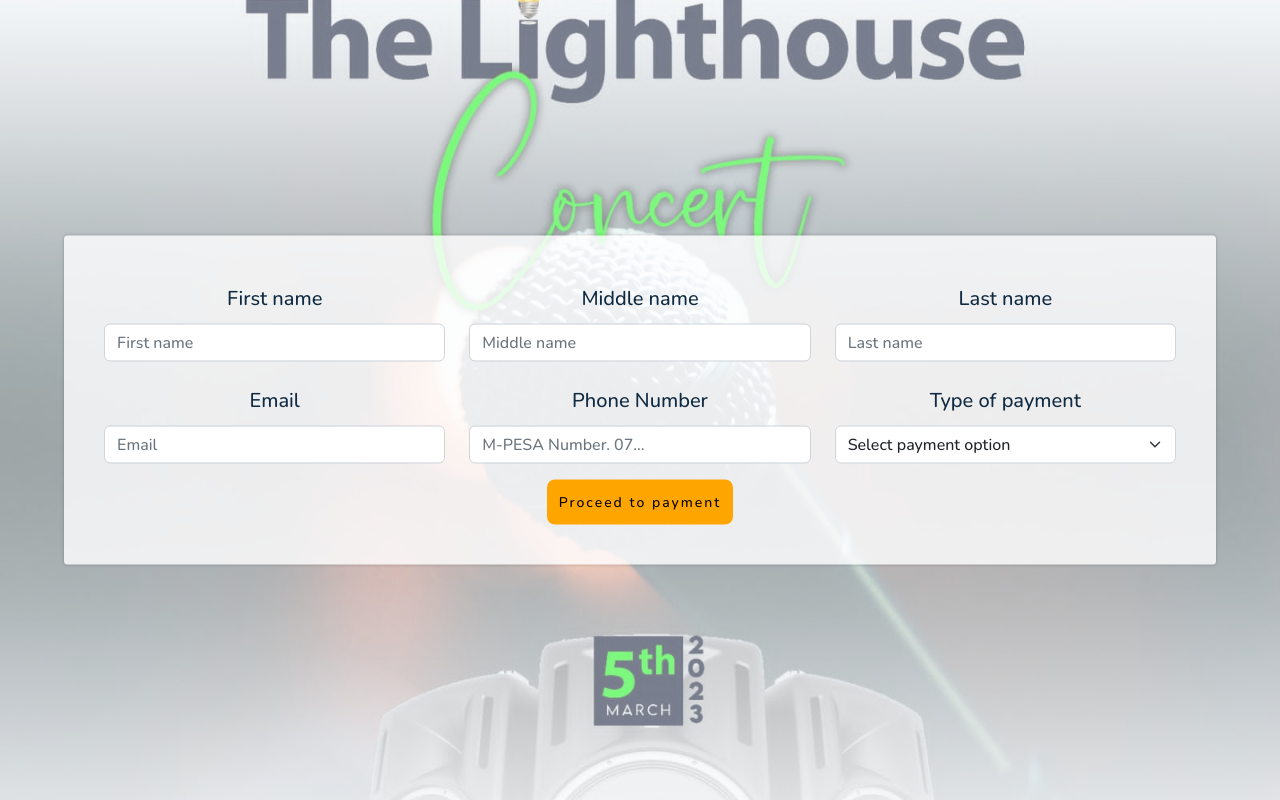
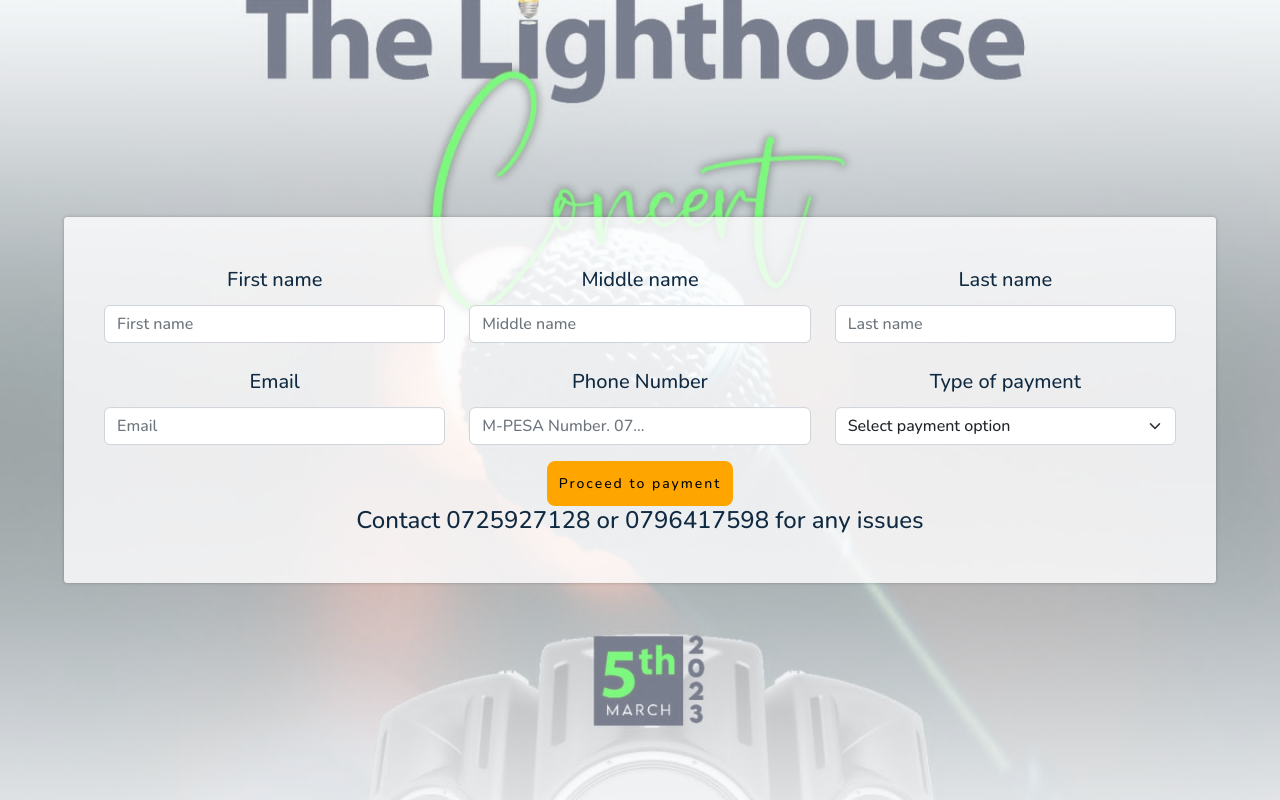
Before and after one commit to Ian-Mc-Okeyo/concert-front-end, a React (Create React App) app: page /buy in a window 1280 px wide. Built offline with nearby package versions, Linux system fonts and the light colour scheme.

Commit message:
Update createAttendee.js

```diff
--- a/src/components/createAttendee.js
+++ b/src/components/createAttendee.js
@@ -264,6 +264,7 @@
                 </div>
                 <button className="" type="submit" disabled={isSubmitting} style={{borderRadius: '0.5rem'}}> {isLoading ? <ReactLoading type="bars" color="white" height={20} width={20} />: "Proceed to payment"}</button>
                 <button className="btn btn-primary" type="button" data-bs-toggle="modal" data-bs-target="#staticBackdrop" id='modal-btn' style={{display: 'none'}}></button>
+                <h4>Contact 0725927128 or 0796417598 for any issues</h4>
             </form>
         </div>
         <div className="modal fade" id="staticBackdrop" data-bs-backdrop="static" data-bs-keyboard="false" tabIndex="-1" aria-labelledby="staticBackdropLabel" aria-hidden="true">
```
